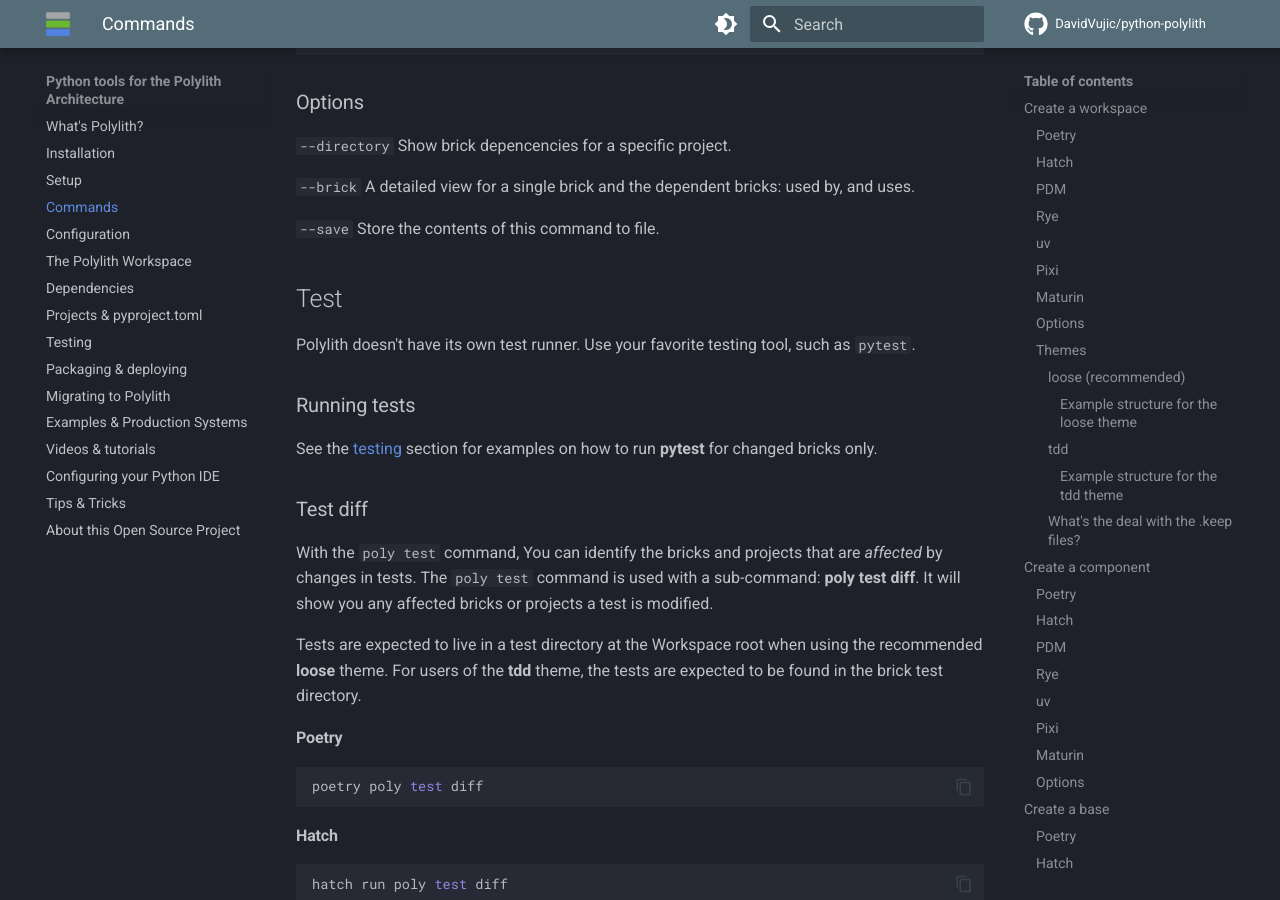
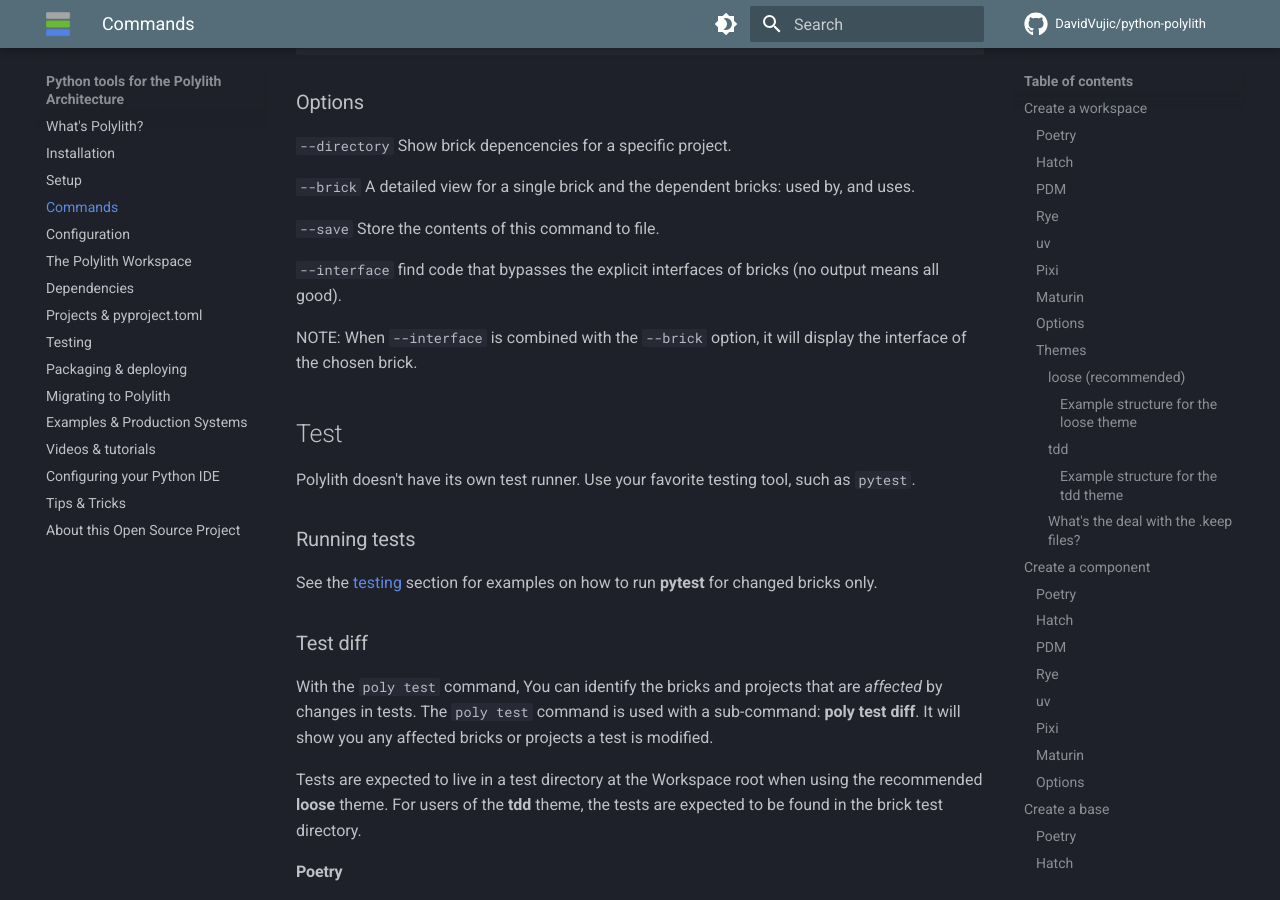
Before and after one commit to DavidVujic/python-polylith-docs, an MkDocs documentation site: the page built from docs/commands.md, in a window 1280 px wide and 900 px high, scrolled down 12745 px. Built offline with MkDocs 1.6.1 and Material for MkDocs 9.7.7, drawn with Linux system fonts in a browser that asks for light colours; comment, search, counter and statistics services are not loaded.

Commit message:
docs(poly deps): add docs about --interface (#29)

```diff
--- a/docs/commands.md
+++ b/docs/commands.md
@@ -572,6 +572,10 @@
 
 `--save` Store the contents of this command to file.
 
+`--interface` find code that bypasses the explicit interfaces of bricks (no output means all good).
+
+NOTE: When `--interface` is combined with the `--brick` option, it will display the interface of the chosen brick.
+
 ## Test
 Polylith doesn't have its own test runner. Use your favorite testing tool, such as `pytest`.
 
```
